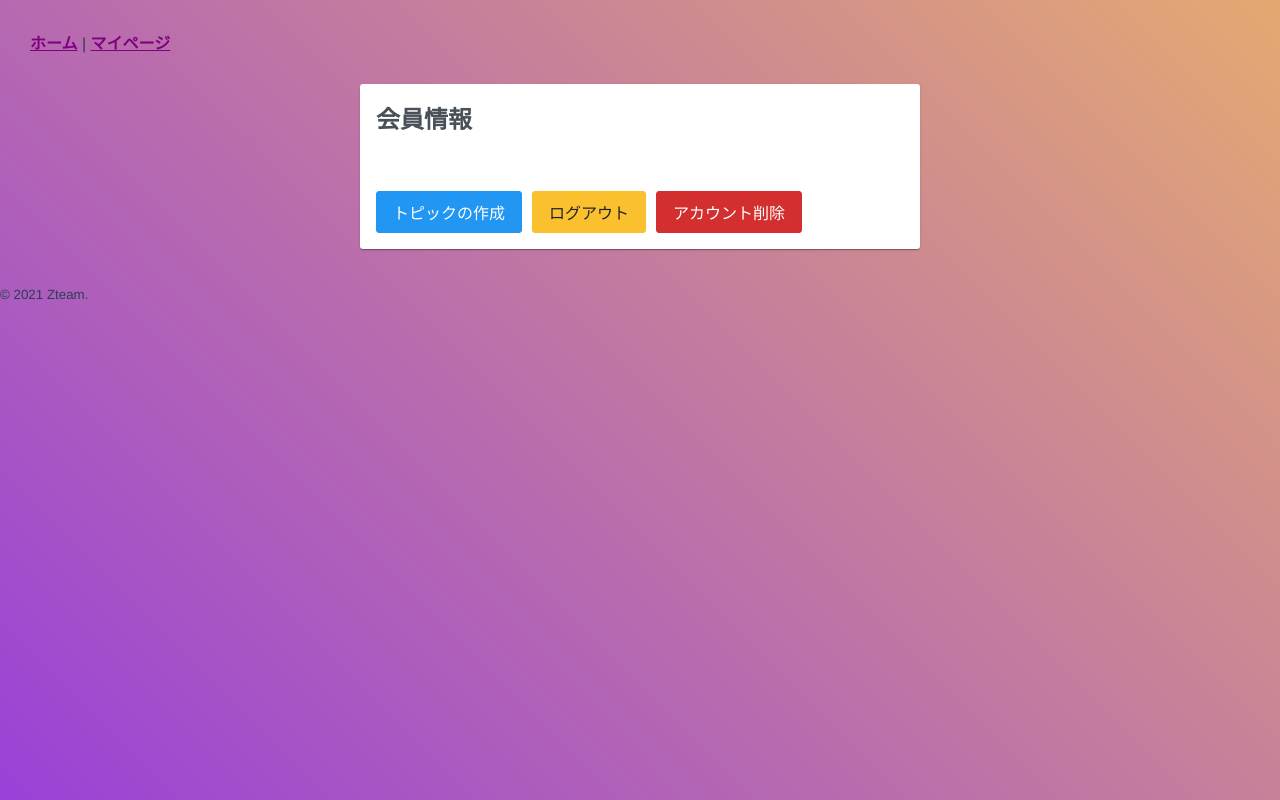
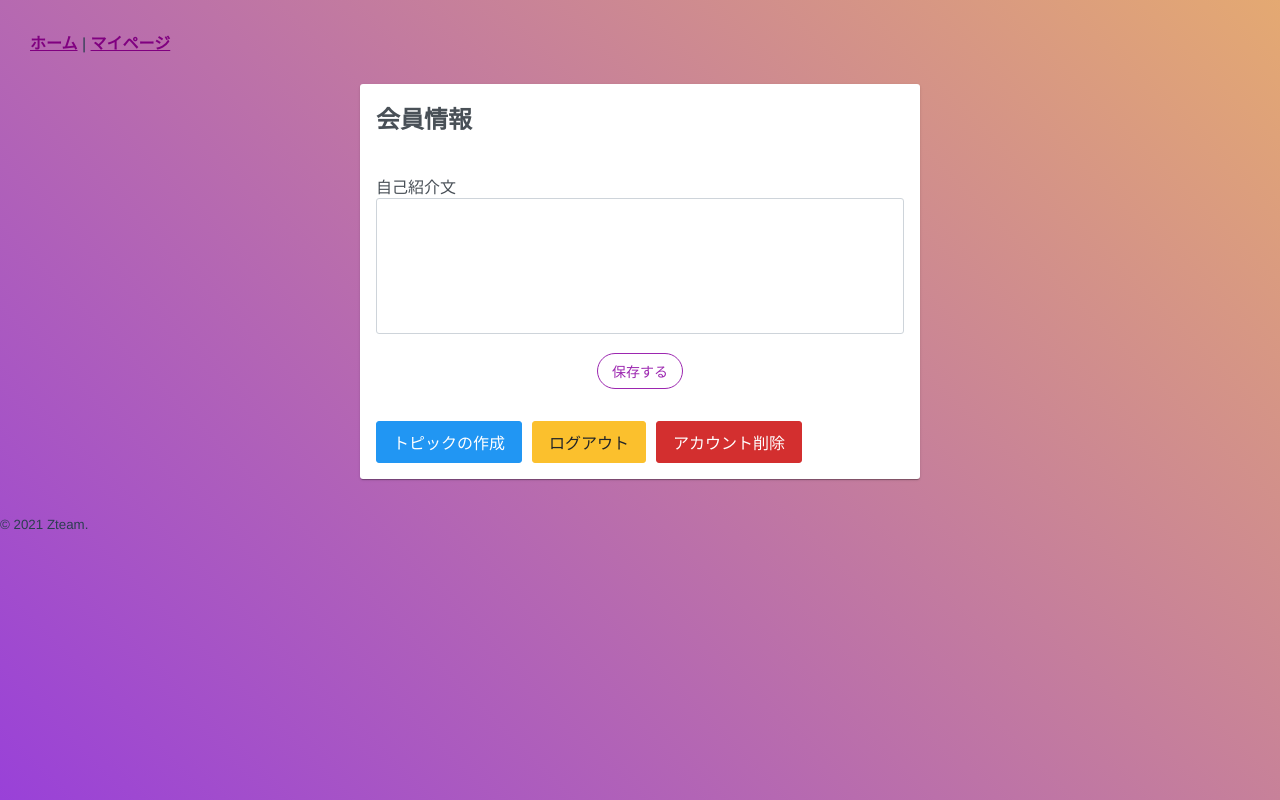
Before and after one commit to HareNishijima/topicslab, a Vue app in the folder front/topicslab/: page /mypage in a window 1280 px wide. Built offline with nearby package versions, Linux system fonts and the light colour scheme; no server answers; sample sign-in values are in the browser's storage; what axios-cookiejar-support would draw is missing.

Commit message:
自己紹介ページと保存ボタンの実装

```diff
--- a/front/topicslab/src/views/Userself.vue
+++ b/front/topicslab/src/views/Userself.vue
@@ -6,6 +6,11 @@
       </template>
       <template #content>
         {{user.name}}
+        <div class="p-field">
+          自己紹介文
+        <Textarea  v-model="introduction" :autoResize="true" rows="6" />
+        <Button icon="pi" iconPos="center" class="p-button-rounded p-button-help p-button-outlined p-button-sm" label="保存する" v-on:click="submit" />
+        </div>
       </template>
       <template #footer>
         <Button label="トピックの作成" v-on:click="toNewTopic" />
@@ -23,7 +28,8 @@ export default {
   name: 'Userself',
   data () {
     return {
-      user: {}
+      user: {},
+      introduction: ''
     }
   },
   mounted () {
@@ -35,6 +41,13 @@ export default {
     this.getUser()
   },
   methods: {
+    // submit () {
+    //   const comment = this.comment.trim()
+    //   if (!comment) {
+    //     this.message = '未記入(空白のみ)は送信できません。'
+    //     return
+    //   }
+    // },
     toNewTopic () {
       this.$router.push('topic')
     },
@@ -79,6 +92,19 @@ export default {
 </script>
 
 <style lang="scss" scoped>
+@mixin button-center(){display: block;
+  margin: 0 auto;
+}
+Textarea{
+  width: 100%;
+  margin-bottom: 15px;
+}
+.p-field{
+  margin-top: 15px;
+  Button{
+    @include button-center;
+  }
+}
 .p-card-footer {
   .p-button {
     margin-right: 10px;
```
Also changed, not shown: 1 other file (tests, documents, lock files or other folders).
